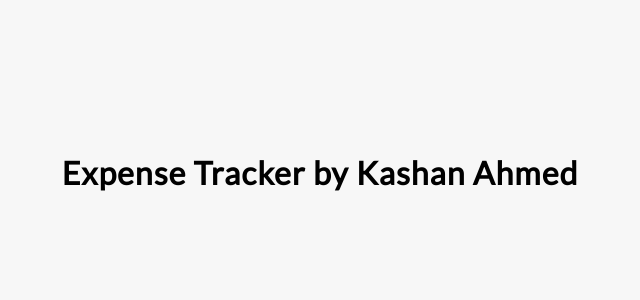
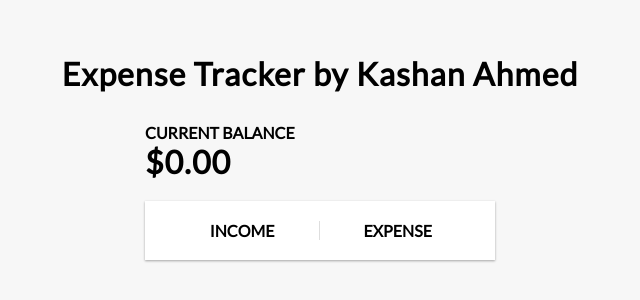
Before and after one commit to kashan2a/Expense-Tracker, a React (Create React App) app: page / in a window 1280 px wide. Shown: the part 228-528 px from the top of the page, without its empty margins (320-960 px from the left). Built offline with nearby package versions, Linux system fonts and the light colour scheme.

Commit message:
added components

```diff
--- a/src/App.js
+++ b/src/App.js
@@ -1,13 +1,17 @@
 import React from 'react';
 import './App.css';
-
 import { Header } from './components/Header'
+import { Balance } from './components/Balance'
+import { AccountSummary} from './components/AccountSummary'
 
 function App() {
   return (
     <div>
       <Header/>
-
+      <div className="container">
+        <Balance/>
+        <AccountSummary/>
+      </div>
     </div>
   );
 }
--- a/src/components/AccountSummary.js
+++ b/src/components/AccountSummary.js
@@ -0,0 +1,16 @@
+import React from 'react'
+
+export const AccountSummary = () => {
+    return (
+        <div className = "inc-exp-container">
+            <div>
+
+                <h4>Income</h4>
+            </div>
+            <div>
+                <h4>Expense</h4>
+
+            </div>
+        </div>
+    )
+}
--- a/src/components/Balance.js
+++ b/src/components/Balance.js
@@ -0,0 +1,10 @@
+import React from 'react'
+
+export const Balance = () => {
+    return (
+        <div>
+            <h4>Current Balance</h4>
+            <h1>$0.00</h1>
+        </div>
+    )
+}
```
